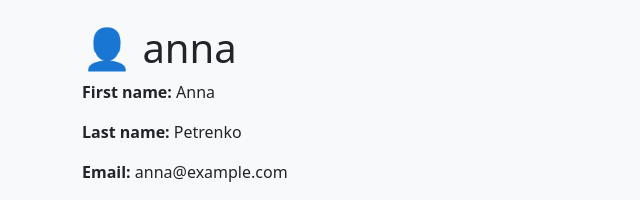
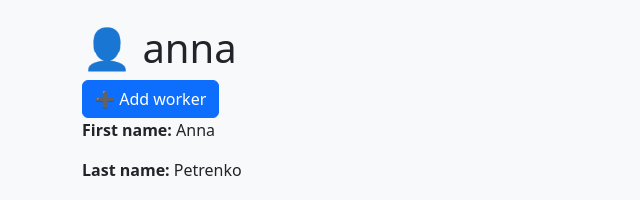
Before and after one commit to DrGregoryHouse4676/task-manager, a Django app: page /workers/2/ in a window 1280 px wide. Shown: the part 56-256 px from the top of the page, without its empty margins (0-640 px from the left). Run offline with Django 5.2, Linux system fonts and the light colour scheme; a user stored in the database is signed in; data comes from the database, SQL or seed files in the repository.

Commit message:
edit buttom add worker

```diff
--- a/templates/task_manager/worker_detail.html
+++ b/templates/task_manager/worker_detail.html
@@ -3,6 +3,7 @@
 {% block content %}
   <div class="detail-card">
     <h1>👤 {{ worker.username }}</h1>
+    <a href="{% url 'task_manager:worker-create' %}" class="btn btn-primary"> ➕ Add worker</a>
     <p><strong>First name:</strong> {{ worker.first_name }}</p>
     <p><strong>Last name:</strong> {{ worker.last_name }}</p>
     <p><strong>Email:</strong> {{ worker.email }}</p>
```
